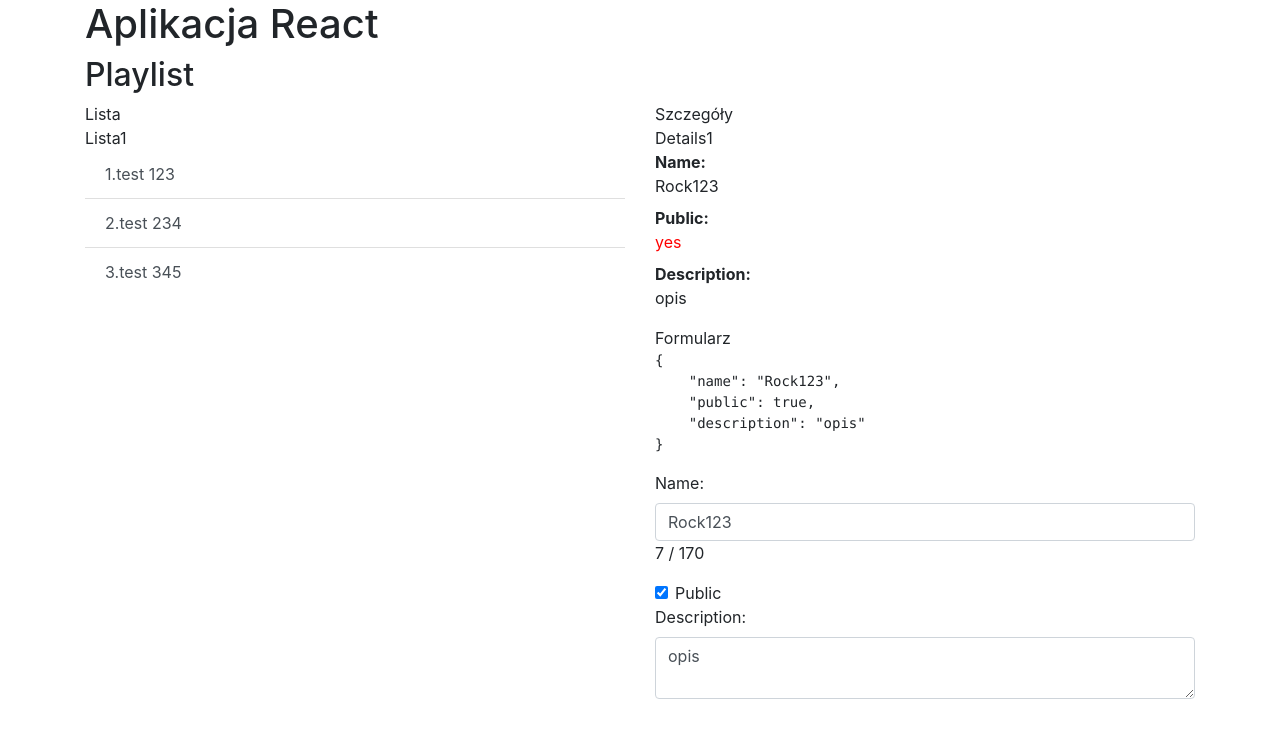
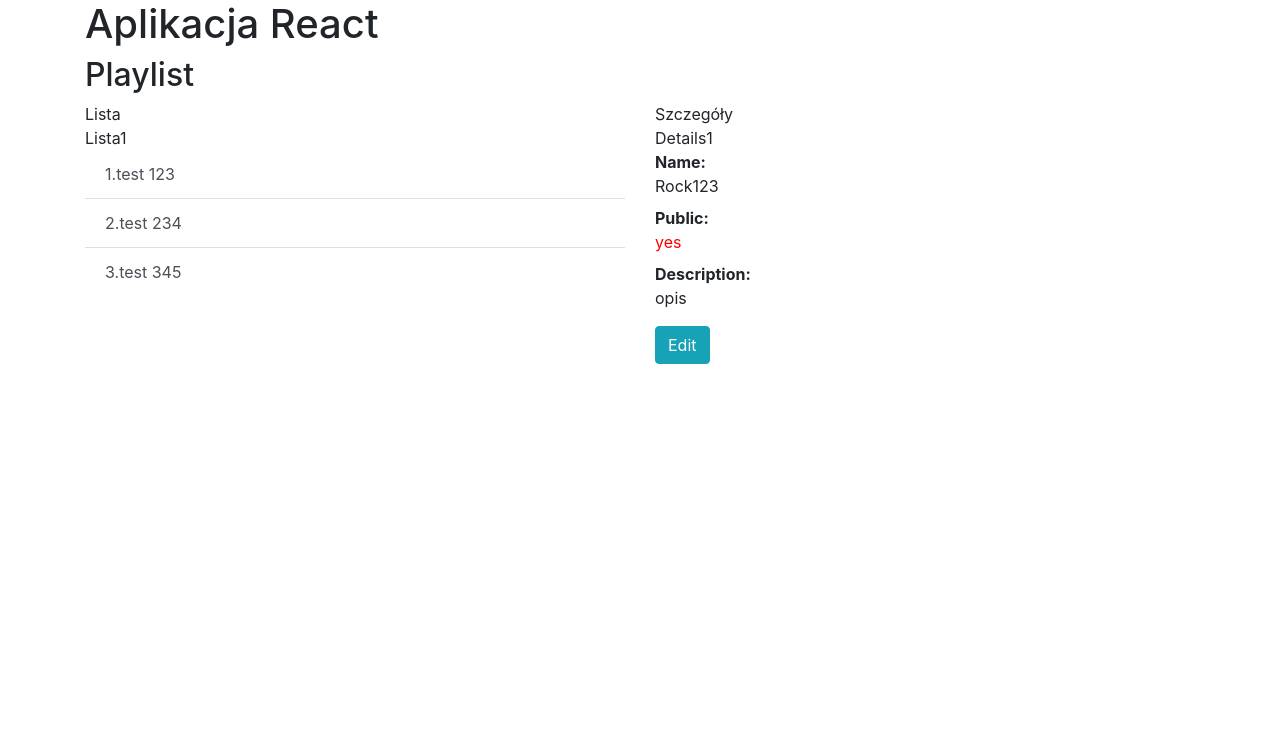
Before and after one commit to WerSab/Projekt_React, a React (Create React App) app: page / in a window 1280 px wide. Shown: the top 738 px of the page. Built offline with nearby package versions, Linux system fonts and the light colour scheme.

Commit message:
Przelanczanie trybu edycji

```diff
--- a/src/pages/Playlists.tsx
+++ b/src/pages/Playlists.tsx
@@ -1,24 +1,37 @@
-import React from 'react'
+import React, { useState } from 'react'
 import { Details } from '../components/Details'
 import { Form } from '../components/Form'
 import { List } from '../components/List'
-
+//color: playlist.public ? "red" : "blue",
 interface Props {
 
 }
 
+
 export const Playlists = (props: Props) => {
+    const [TrybEdycji, setTrybEdycji] = useState(false)
+
     return (
         <div>
             <h2>Playlist</h2>
             <div className="row">
                 <div className="col">Lista
-               <List/>
+               <List />
                 </div>
                 <div className="col">Szczegóły
-               <Details/>
-               <Form/>
+               {TrybEdycji ?
+                    <div>
+                        <Form />
+                        <button className="btn btn-danger" onClick={e => { setTrybEdycji(false) }}>Cancel</button>
+                        <button className="btn btn-success">Save</button>
+                    </div> : <div>
+                        <Details />
+                        <button className="btn btn-info" onClick={e => { setTrybEdycji(!TrybEdycji) }}>Edit</button>
+                    </div>}
+
+
                 </div>
+
 
             </div>
         </div>
```
Lines whose indentation alone changed are shown as unchanged.
